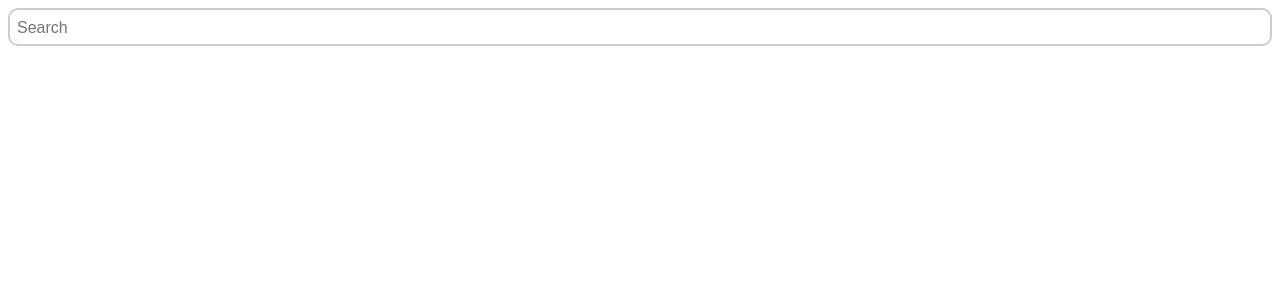
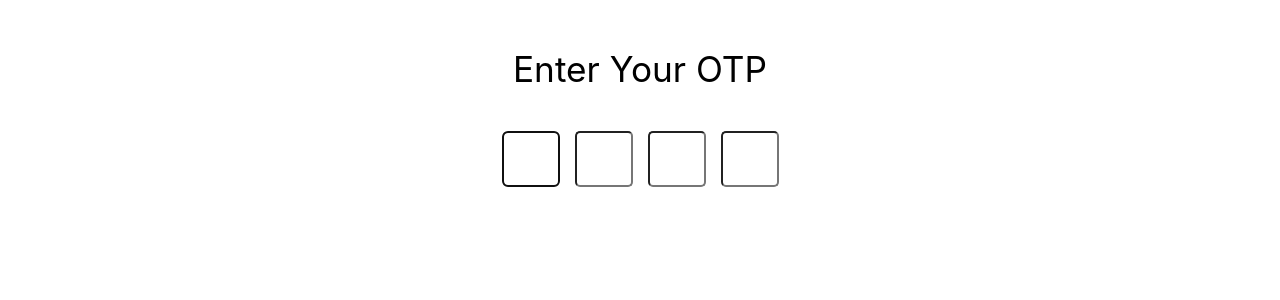
Before and after one commit to ravisoni01/react-practice, a React (Vite) app: page / in a window 1280 px wide. Shown: the top 300 px of the page. Built offline with nearby package versions, Linux system fonts and the light colour scheme.

Commit message:
created otp input

```diff
--- a/package.json
+++ b/package.json
@@ -4,7 +4,7 @@
   "version": "0.0.0",
   "type": "module",
   "scripts": {
-    "dev": "vite --host 0.0.0.0",
+    "dev": "vite",
     "build": "vite build",
     "lint": "eslint . --ext js,jsx --report-unused-disable-directives --max-warnings 0",
     "preview": "vite preview"
--- a/src/App.jsx
+++ b/src/App.jsx
@@ -1,11 +1,13 @@
 import { CheckoutStepper } from "./components/checkoutStepper/checkout-stepper";
 import MultiSearchInput from "./components/multiSearchInput/multi-search-input";
+import { OTP } from "./components/otp/otp";
 
 function App() {
   return (
     <>
       {/* <CheckoutStepper /> */}
-      <MultiSearchInput />
+      {/* <MultiSearchInput /> */}
+      <OTP />
     </>
   );
 }
--- a/src/components/checkoutStepper/checkout-stepper.jsx
+++ b/src/components/checkoutStepper/checkout-stepper.jsx
@@ -1,4 +1,4 @@
-import React, { useRef, useState, useEffect } from "react";
+import { useRef, useState, useEffect } from "react";
 import { MdDone } from "react-icons/md";
 import "./style.css";
 
--- a/src/components/multiSearchInput/multi-search-input.jsx
+++ b/src/components/multiSearchInput/multi-search-input.jsx
@@ -1,4 +1,4 @@
-import React, { useEffect, useRef, useState } from "react";
+import { useEffect, useRef, useState } from "react";
 import "./style.css";
 import SelectedMenu from "./selected-menu";
 
--- a/src/components/multiSearchInput/selected-menu.jsx
+++ b/src/components/multiSearchInput/selected-menu.jsx
@@ -1,4 +1,3 @@
-import React from "react";
 import { IoMdClose } from "react-icons/io";
 
 const SelectedMenu = ({ image, name, onClick }) => {
--- /dev/null
+++ b/src/components/otp/otp.jsx
@@ -0,0 +1,74 @@
+import { useState } from "react";
+import "./style.css";
+import { useRef } from "react";
+import { useEffect } from "react";
+
+export const OTP = ({ length = 4 }) => {
+  const refs = useRef([]);
+  const [otps, setOtps] = useState(new Array(length).fill(""));
+
+  const handleChange = (e, index) => {
+    const value = e.target.value;
+    if (isNaN(value)) return;
+
+    const newOtp = [...otps];
+    newOtp[index] = value.substring(value.length - 1);
+    setOtps(newOtp);
+
+    const combinedOtp = newOtp.join("");
+    if (combinedOtp.length === length) {
+    }
+
+    if (value && index < length - 1 && refs.current[index + 1]) {
+      refs.current[index + 1].focus();
+    }
+  };
+
+  const handleKeyDown = (index, e) => {
+    if (
+      e.key === "Backspace" &&
+      !otps[index] &&
+      index > 0 &&
+      refs.current[index - 1]
+    ) {
+      refs.current[index - 1].focus();
+    }
+  };
+
+  const handleClick = (index) => {
+    refs.current[index].setSelectionRange(1, 1);
+
+    if (index > 0 && !otps[index - 1]) {
+      refs.current[otps.indexOf("")].focus();
+    }
+  };
+
+  useEffect(() => {
+    if (refs.current[0]) {
+      refs.current[0].focus();
+    }
+  }, []);
+
+  return (
+    <div className="container">
+      <p>Enter Your OTP</p>
+
+      <div className="otp_box_container">
+        {otps.map((value, index) => {
+          return (
+            <input
+              key={index}
+              type="text"
+              ref={(input) => (refs.current[index] = input)}
+              value={value}
+              onChange={(e) => handleChange(e, index)}
+              onClick={() => handleClick(index)}
+              onKeyDown={(e) => handleKeyDown(index, e)}
+              className="otp_box"
+            />
+          );
+        })}
+      </div>
+    </div>
+  );
+};
--- /dev/null
+++ b/src/components/otp/style.css
@@ -0,0 +1,20 @@
+.container {
+  display: flex;
+  flex-direction: column;
+  justify-content: center;
+  align-items: center;
+}
+.container > p {
+  font-size: 2.2rem;
+}
+.otp_box_container {
+  display: flex;
+  gap: 15px;
+}
+.otp_box {
+  height: 50px;
+  width: 50px;
+  border-radius: 5px;
+  text-align: center;
+  font-size: 20px;
+}
```
